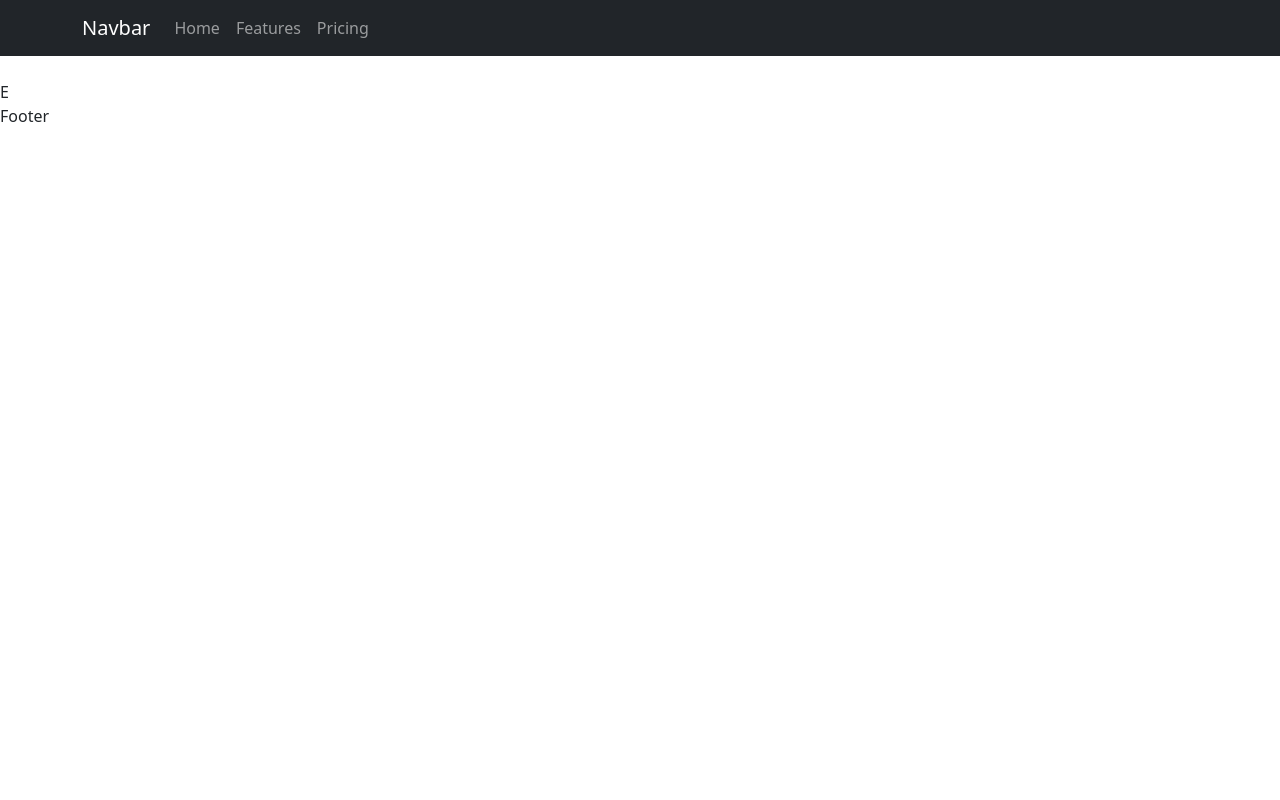
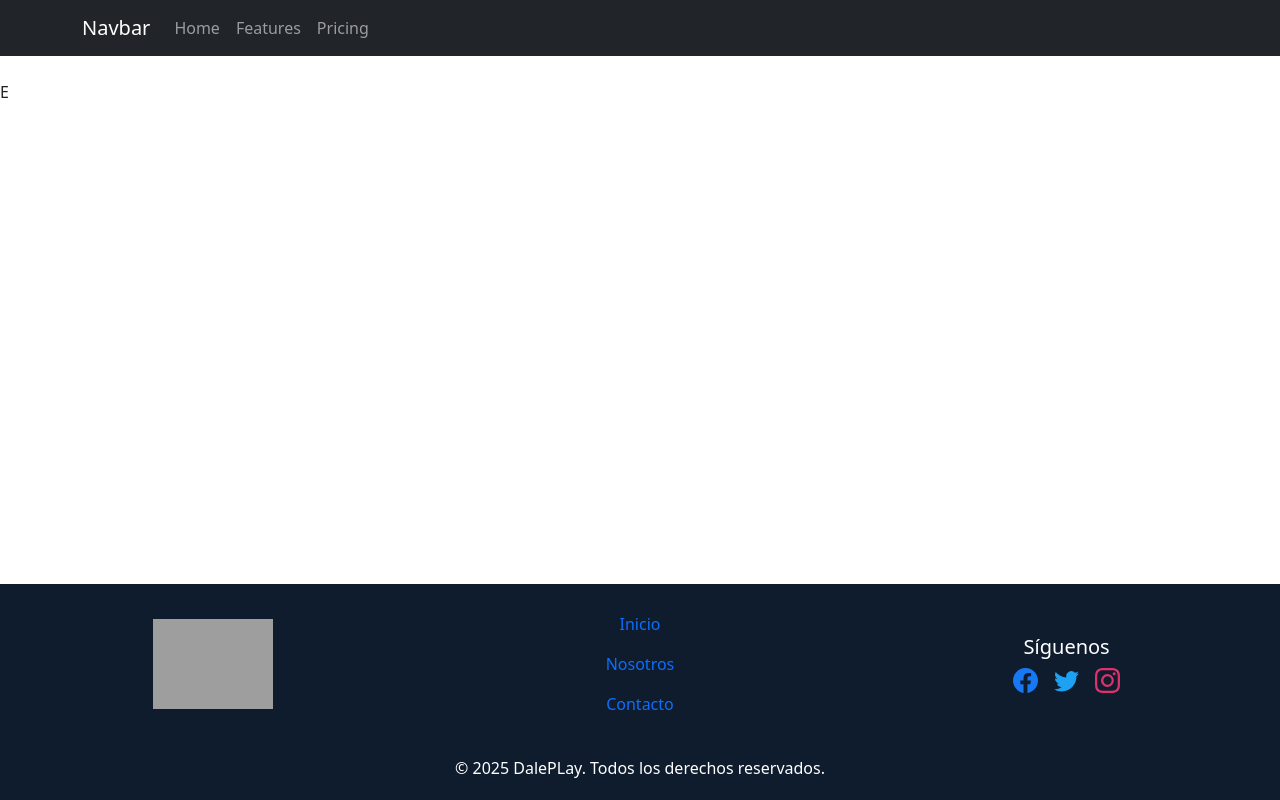
Before and after one commit to Kgm21/luzdelacumbre-front, a React (Vite) app: page / in a window 1280 px wide. Built offline with nearby package versions, Linux system fonts and the light colour scheme; grey boxes are pictures that could not be loaded.

Commit message:
nuievos cambios

```diff
--- a/package.json
+++ b/package.json
@@ -14,6 +14,7 @@
     "react": "^19.1.0",
     "react-bootstrap": "^2.10.10",
     "react-dom": "^19.1.0",
+    "react-icons": "^5.5.0",
     "react-router-dom": "^7.6.2"
   },
   "devDependencies": {
--- /dev/null
+++ b/src/components/footer.css
@@ -0,0 +1,22 @@
+.footer-custom {
+  background: #0f1c2e;
+  color: white;
+  padding: 20px 0;
+  width: 100%;
+  text-align: center;
+}
+
+.footer-logo {
+  max-width: 120px;
+  height: auto;
+}
+
+.nav-link-custom {
+  color: white;
+  text-decoration: none;
+  transition: color 0.3s;
+}
+
+.nav-link-custom:hover {
+  color: #00b7eb;
+}
--- a/src/components/footerComponent.jsx
+++ b/src/components/footerComponent.jsx
@@ -1,7 +1,49 @@
-import React from 'react'
+import React from "react";
+import { Container, Row, Col, Nav } from "react-bootstrap";
+import { BsFacebook, BsTwitter, BsInstagram } from "react-icons/bs";
+import { Link } from "react-router-dom";
+import "./footer.css";
 
 export const FooterComponent = () => {
   return (
-    <div>Footer</div>
-  )
-}
+    <footer className="footer-custom">
+      <Container fluid>
+        <Row className="align-items-center text-center text-md-start">
+          {/* Logo */}
+          <Col lg={4} md={4} sm={12} className="mb-3 mb-md-0 d-flex justify-content-center">
+            <img src="/img1.png" alt="DalePLay Logo" className="footer-logo" />
+          </Col>
+
+          <Col lg={4} md={4} sm={12} className="mb-3 mb-md-0 text-center">
+            <Nav className="d-flex flex-column align-items-center">
+              <Nav.Link as={Link} to="/" className="nav-link-custom">
+                Inicio
+              </Nav.Link>
+              <Nav.Link as={Link} to="/nosotros" className="nav-link-custom">
+                Nosotros
+              </Nav.Link>
+              <Nav.Link as={Link} to="/error" className="nav-link-custom">
+                Contacto
+              </Nav.Link>
+            </Nav>
+          </Col>
+
+          {/* Redes sociales */}
+          <Col lg={4} md={4} sm={12} className="text-center">
+            <h5>Síguenos</h5>
+            <BsFacebook size={25} color="#1877F2" className="me-3" />
+            <BsTwitter size={25} color="#1DA1F2" className="me-3" />
+            <BsInstagram size={25} color="#E1306C" />
+          </Col>
+        </Row>
+
+        {/* Copyright */}
+        <Row className="mt-3">
+          <Col className="text-center">
+            <p className="mb-0 mt-3">© 2025 DalePLay. Todos los derechos reservados.</p>
+          </Col>
+        </Row>
+      </Container>
+    </footer>
+  );
+};
--- /dev/null
+++ b/src/pages/contactos.jsx
@@ -0,0 +1,7 @@
+import React from 'react'
+
+export const Contactos = () => {
+  return (
+    <div>C</div>
+  )
+}
--- a/src/routes/RouterApp.jsx
+++ b/src/routes/RouterApp.jsx
@@ -1,22 +1,29 @@
-import React from 'react'
-import { NavigateApp } from '../components/NavigateApp'
-import { FooterComponent } from '../components/FooterComponent'
-import { Route, Routes } from 'react-router-dom'
-import { AboutUs, Error404, HomePage, LoginPage } from '../pages'
+import React from 'react';
+import { NavigateApp } from '../components/NavigateApp';
+import { FooterComponent } from '../components/footerComponent';
+import { Route, Routes } from 'react-router-dom';
+import { AboutUs, Error404, HomePage, LoginPage } from '../pages';
+import { Contactos } from '../pages/contactos';
 
 export const RouterApp = () => {
   return (
-    <div>
+    <div className="d-flex flex-column min-vh-100">
+      {/* Navbar */}
       <NavigateApp />
 
-      <Routes>
-        <Route path='/home' element={<HomePage />} />
-        <Route path='/about' element={<AboutUs />} />
-        <Route path='/login' element={<LoginPage/>} />
-        <Route path='*' element={<Error404 />} />
-      </Routes>
+      {/* Contenido principal */}
+      <main className="flex-fill">
+        <Routes>
+          <Route path="/home" element={<HomePage />} />
+          <Route path="/about" element={<AboutUs />} />
+          <Route path="/login" element={<LoginPage />} />
+          <Route path="*" element={<Error404 />} />
+          <Route path='/contactos' element={<Contactos/>}></Route>
+        </Routes>
+      </main>
 
+      {/* Footer */}
       <FooterComponent />
     </div>
-  )
-}
+  );
+};
```
Also changed, not shown: 1 other file (tests, documents, lock files or other folders).
